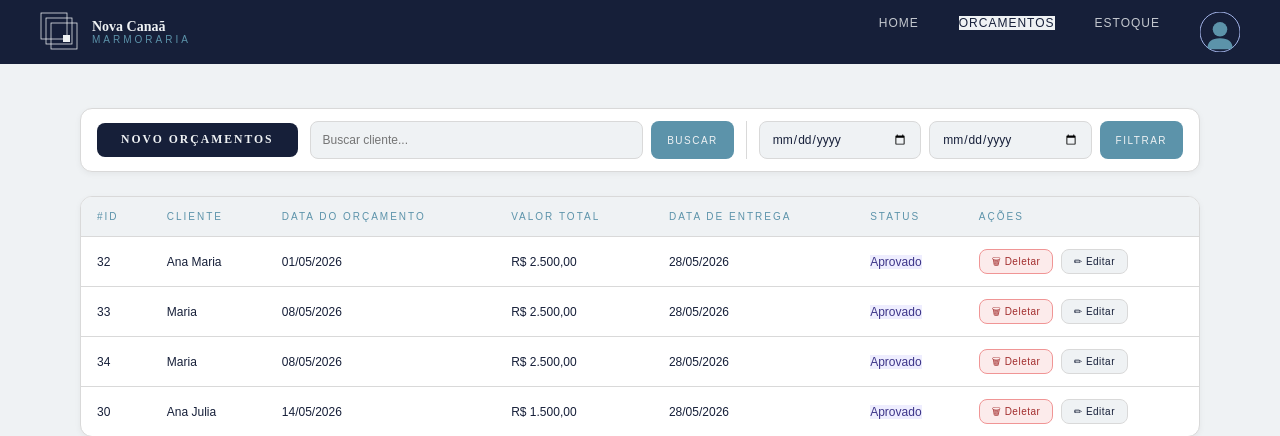
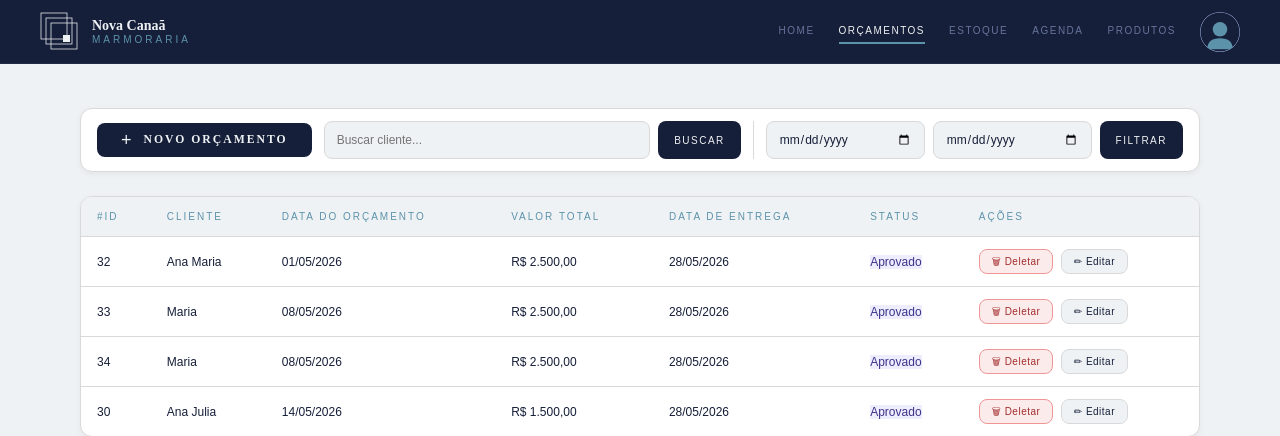
Before and after one commit to caroldvlribeiro/Projeto-Integrador-Ciclo-II, a PHP site: page /Orcamentos.php in a window 1280 px wide. Shown: the top 436 px of the page. Run offline with PHP 8.4, Linux system fonts and the light colour scheme; data comes from the database, SQL or seed files in the repository.

Commit message:
Navegação

```diff
--- a/front/assets/css/base.css
+++ b/front/assets/css/base.css
@@ -104,7 +104,12 @@ nav {
 .nav-links {display: flex; gap: var(--space-2xl); list-style: none; }
 .nav-links a { font-size: var(--text-sm); font-weight: var(--font-medium); letter-spacing: 1px; text-transform: uppercase; color: var(--color-text-light); text-decoration: none; opacity: 0.8; transition: opacity 0.2s; cursor: pointer; }
 .nav-links a:hover { opacity: 1; }
-.nav-links a.active { opacity: 1; color: var(--color-primary); background-color: var(--color-bg-soft);}
+.nav-links a.active {
+  color: var(--color-text-light);
+  border-bottom: 2px solid var(--color-accent);
+  opacity: 1;
+  background-color: transparent;
+}
 .nav-links a#login {padding: 5px; color: var(--color-primary); background-color: var(--color-bg-soft); border-radius: 10px;}
 .nav-links div {display: flex; color: var(--color-bg-soft);}
 /* =========================
--- /dev/null
+++ b/front/assets/css/nav-admin.css
@@ -0,0 +1,100 @@
+/* =========================
+   NAV-ADMIN.CSS
+   Depende de: base.css
+   Usar em: Orcamentos.php, NovoOrcamento.php,
+            Estoque.php, Agenda.php, Perfil.php
+            e qualquer página do sistema interno.
+   NÃO usar em: index.php (institucional)
+========================= */
+
+/* ── Estrutura geral ── */
+nav {
+  background: var(--color-primary);
+  height: 64px;
+  padding: 0 var(--space-2xl);
+  display: flex;
+  align-items: center;
+  justify-content: space-between;
+  position: sticky;
+  top: 0;
+  z-index: 100;
+  border-bottom: 1px solid rgba(255, 255, 255, 0.06);
+}
+
+/* ── Logo ── */
+.nav-logo {
+  display: flex;
+  align-items: center;
+  gap: var(--space-md);
+  cursor: pointer;
+  text-decoration: none;
+}
+
+.nav-brand {
+  font-family: var(--font-primary);
+  font-size: var(--text-md);
+  font-weight: var(--font-bold);
+  color: var(--color-text-light);
+  line-height: 1.1;
+}
+
+.nav-brand small {
+  display: block;
+  font-family: var(--font-secondary);
+  font-size: var(--text-xs);
+  font-weight: var(--font-light);
+  letter-spacing: 3px;
+  text-transform: uppercase;
+  color: var(--color-accent);
+}
+
+/* ── Links ── */
+.nav-links {
+  display: flex;
+  align-items: center;
+  gap: var(--space-xl);
+  list-style: none;
+}
+
+.nav-links li {
+  display: flex;
+  align-items: center;
+}
+
+.nav-links a {
+  font-family: var(--font-secondary);
+  font-size: var(--text-xs);
+  font-weight: var(--font-medium);
+  letter-spacing: 1.5px;
+  text-transform: uppercase;
+  color: rgba(175, 193, 248, 0.65);
+  text-decoration: none;
+  padding: var(--space-xs) 0;
+  border-bottom: 2px solid transparent;
+  transition: color 0.2s, border-color 0.2s;
+}
+
+.nav-links a:hover {
+  color: var(--color-text-light);
+}
+
+.nav-links a.active {
+  color: var(--color-text-light);
+  border-bottom: 2px solid var(--color-accent);
+}
+
+/* ── Avatar de usuário ── */
+.nav-links div {
+  display: flex;
+  align-items: center;
+  cursor: pointer;
+}
+
+.nav-links div svg {
+  border-radius: 50%;
+  transition: opacity 0.2s;
+}
+
+.nav-links div:hover svg {
+  opacity: 0.8;
+}
--- a/front/assets/css/orc.css
+++ b/front/assets/css/orc.css
@@ -54,6 +54,14 @@ main {
   flex-shrink: 0;
 }
 
+.bar-orcamentos > a::before {
+  content: '+';
+  font-size: 18px;
+  font-weight: var(--font-light);
+  line-height: 1;
+  margin-right: 10px;
+}
+
 .bar-orcamentos > a:hover {
   background-color: var(--color-primary-dark);
 }
@@ -94,7 +102,7 @@ main {
 .bar-orcamentos button {
   height: 38px;
   padding: 0 var(--space-lg);
-  background-color: var(--color-accent);
+  background-color: var(--color-primary);
   color: var(--color-text-light);
   font-family: var(--font-secondary);
   font-size: var(--text-xs);
--- a/front/view/NovoOrcamento.php
+++ b/front/view/NovoOrcamento.php
@@ -4,7 +4,9 @@
     <meta charset="UTF-8">
     <meta name="viewport" content="width=device-width, initial-scale=1.0">
     <link rel="stylesheet" href="../assets/css/norc.css">
+
     <link rel="stylesheet" href="../assets/css/base.css">
+    <link rel="stylesheet" href="../assets/css/nav-admin.css">
     <title>Novo Orcamento</title>
 </head>
 <body>
@@ -21,11 +23,11 @@
             <div class="nav-brand">Nova Canaã<small>Marmoraria</small></div>
         </div>
         <ul class="nav-links">
+            <li><a href="">Home</a></li>
             <li><a href="Orcamentos.php" class="active">Orçamentos</a></li>
             <li><a href="">Estoque</a></li>
             <li><a href="#pedras">Agenda</a></li>
             <li><a href="#pedras">Produtos</a></li>
-            <li><a href="#avaliacoes">Clientes</a></li>
             <li>
                 <div>
                     <svg width="40" height="40" viewBox="-44 -44 88 88" xmlns="http://www.w3.org/2000/svg">
--- a/front/view/Orcamentos.php
+++ b/front/view/Orcamentos.php
@@ -8,6 +8,7 @@ include './includes/filtrosOrcamento.php';
     <meta name="viewport" content="width=device-width, initial-scale=1.0">
     <link rel="stylesheet" href="../assets/css/orc.css">
     <link rel="stylesheet" href="../assets/css/base.css">
+    <link rel="stylesheet" href="../assets/css/nav-admin.css">
     <title>Orçamentos</title>
 </head>
 <body>
@@ -25,9 +26,11 @@ include './includes/filtrosOrcamento.php';
                 <div class="nav-brand">Nova Canaã<small>Marmoraria</small></div>
             </div>
             <ul class="nav-links">
-                <li><a href="index.php">Home</a></li>
-                <li><a class="active" href="Orcamentos.php">Orcamentos</a></li>
-                <li><a href="Estoque.php">Estoque</a></li>
+                <li><a href="">Home</a></li>
+                <li><a href="Orcamentos.php" class="active">Orçamentos</a></li>
+                <li><a href="">Estoque</a></li>
+                <li><a href="#pedras">Agenda</a></li>
+                <li><a href="#pedras">Produtos</a></li>
                 <li>
                     <div>
                         <svg width="40" height="40" viewBox="-44 -44 88 88" xmlns="http://www.w3.org/2000/svg">
@@ -43,7 +46,7 @@ include './includes/filtrosOrcamento.php';
         <main>
             <div class="bar-orcamentos">
                 <a href="NovoOrcamento.php">
-                    <h3>NOVO ORÇAMENTOS</h3>
+                    <h3>NOVO ORÇAMENTO</h3>
                 </a>
                 <!--filtro por cliente-->
                 <form method="GET" id="clienteForm">
```
Lines whose indentation alone changed are shown as unchanged.
